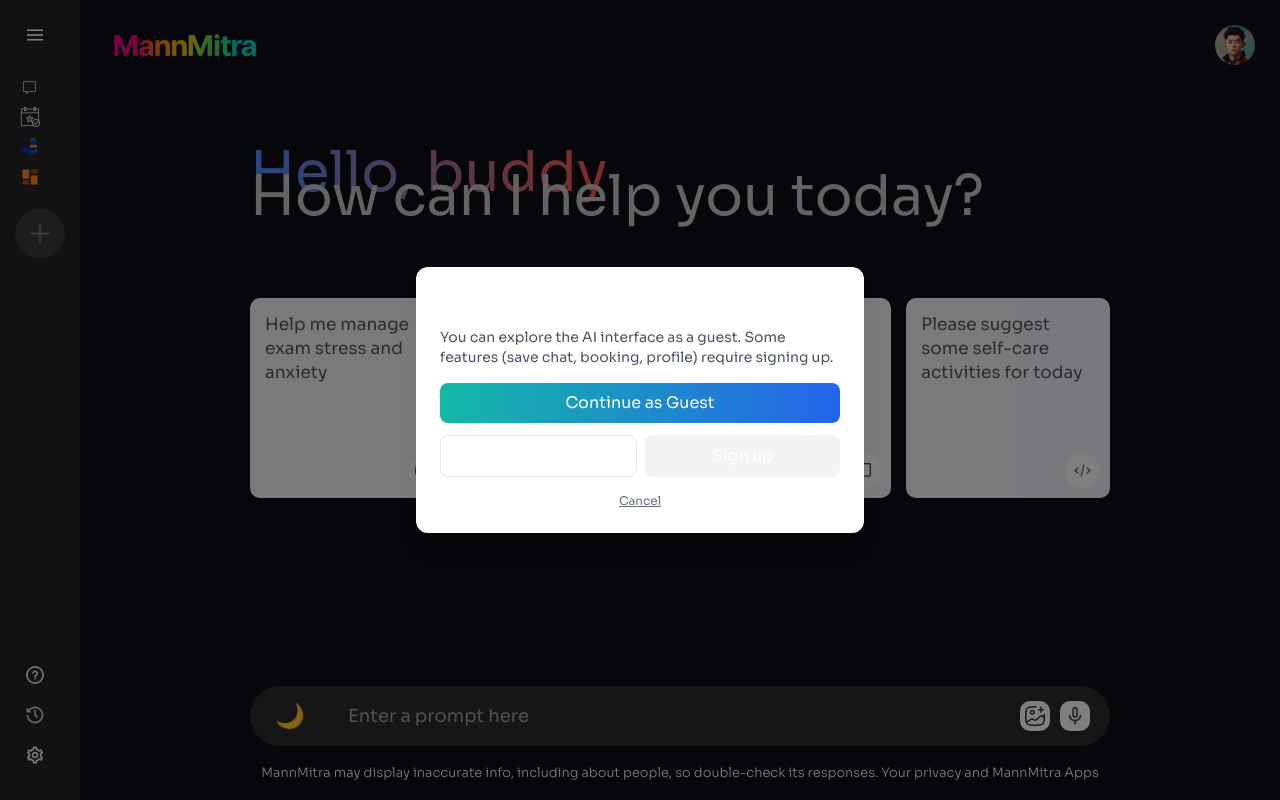
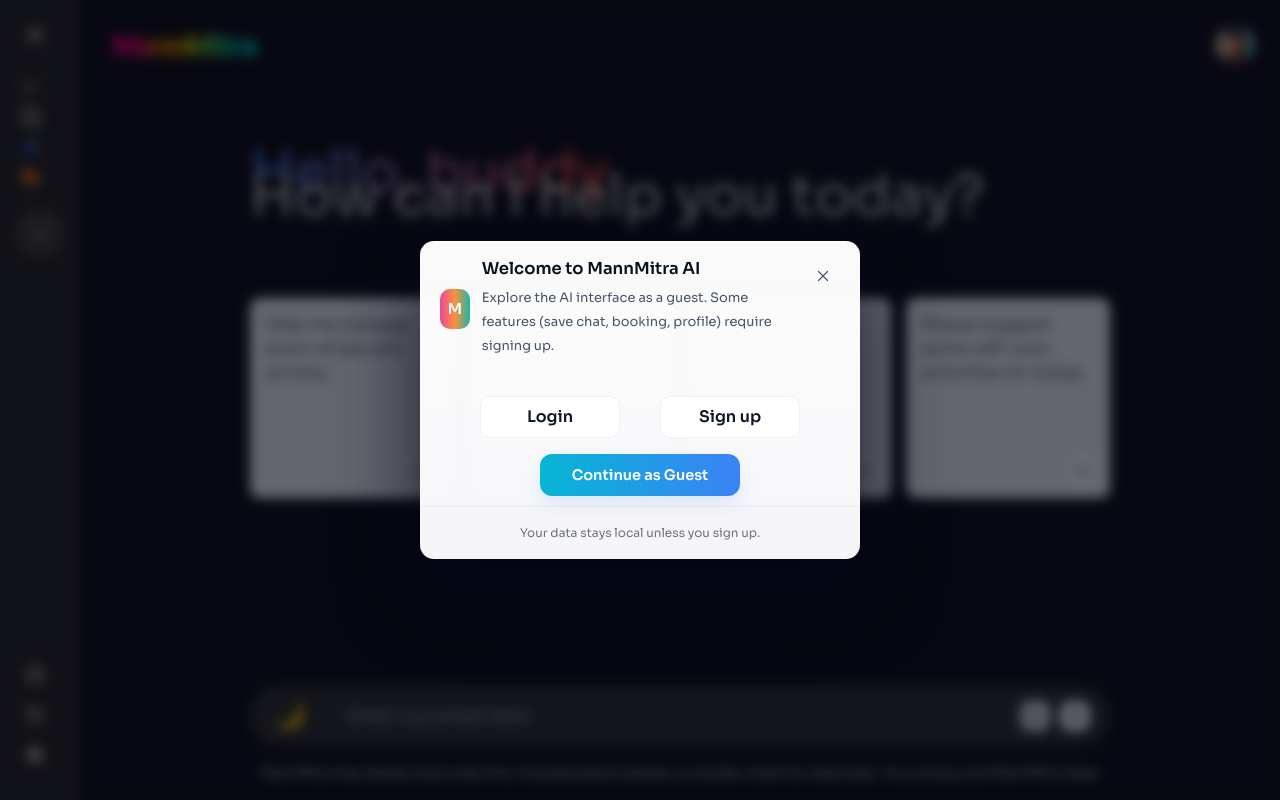
Before and after one commit to AaryanKumar677/mannmitra, a React (Vite) app: page /app in a window 1280 px wide. Built offline with nearby package versions, Linux system fonts and the light colour scheme.

Commit message:
Full update with all recent changes

```diff
--- a/src/ai-interface/AImain.jsx
+++ b/src/ai-interface/AImain.jsx
@@ -6,7 +6,7 @@ import { BrowserRouter as Router } from 'react-router-dom';
 import App from './AIApp.jsx';
 import './Aindex.css';
 import ContextProvider from './context/Context.jsx';
-import { AuthProvider } from '../context/AuthContext'; // <-- correct path
+import { AuthProvider } from '../context/AuthContext';
 
 ReactDOM.createRoot(document.getElementById('root')).render(
   <React.StrictMode>
--- a/src/components/GuestPrompt.jsx
+++ b/src/components/GuestPrompt.jsx
@@ -1,55 +1,259 @@
 // src/components/GuestPrompt.jsx
-import React from "react";
+import React, { useEffect, useRef, useState } from "react";
+import { createPortal } from "react-dom";
 import { useNavigate } from "react-router-dom";
+import { motion } from "framer-motion";
 
-export default function GuestPrompt({ open, onClose }) {
+export default function GuestPrompt({ open, onClose, title = "Welcome to MannMitra AI", description }) {
   const navigate = useNavigate();
-  if (!open) return null;
+  const overlayRef = useRef(null);
+  const primaryRef = useRef(null);
+  const previousActiveRef = useRef(null);
+
+  // hover states for button effects
+  const [primaryHover, setPrimaryHover] = useState(false);
+  const [loginHover, setLoginHover] = useState(false);
+  const [signupHover, setSignupHover] = useState(false);
+
+  const desc = description || "Explore the AI interface as a guest. Some features (save chat, booking, profile) require signing up.";
+
+  useEffect(() => {
+    if (!open) return;
+    previousActiveRef.current = document.activeElement;
+    const t = setTimeout(() => primaryRef.current?.focus(), 40);
+
+    function onKey(e) {
+      if (e.key === "Escape") onClose?.();
+      if (e.key === "Tab") {
+        const focusable = overlayRef.current?.querySelectorAll(
+          'button, [href], input, select, textarea, [tabindex]:not([tabindex="-1"])'
+        ) || [];
+        if (focusable.length === 0) return;
+        const first = focusable[0];
+        const last = focusable[focusable.length - 1];
+        if (e.shiftKey && document.activeElement === first) {
+          e.preventDefault();
+          last.focus();
+        } else if (!e.shiftKey && document.activeElement === last) {
+          e.preventDefault();
+          first.focus();
+        }
+      }
+    }
+
+    window.addEventListener("keydown", onKey);
+    return () => {
+      clearTimeout(t);
+      window.removeEventListener("keydown", onKey);
+      try { previousActiveRef.current?.focus(); } catch (e) {}
+    };
+  }, [open, onClose]);
+
+  const onOverlayMouseDown = (e) => {
+    if (e.target === overlayRef.current) onClose?.();
+  };
 
   const continueAsGuest = () => {
     localStorage.setItem("mann_guest", "1");
-    onClose();
+    onClose?.();
   };
 
-  return (
-    <div className="fixed inset-0 z-50 flex items-center justify-center bg-black/50">
-      <div className="bg-white rounded-xl shadow-xl w-full max-w-md p-6">
-        <h3 className="text-xl font-semibold mb-2">Welcome to MannMitra AI</h3>
-        <p className="text-sm text-gray-600 mb-4">
-          You can explore the AI interface as a guest. Some features (save chat, booking, profile) require signing up.
-        </p>
+  if (!open) return null;
 
-        <div className="flex flex-col gap-3">
+  const overlayStyle = {
+    position: "fixed",
+    inset: 0,
+    display: "flex",
+    alignItems: "center",
+    justifyContent: "center",
+    background: "rgba(6,8,15,0.6)",
+    backdropFilter: "blur(6px) saturate(120%)",
+    zIndex: 99999,
+    padding: 20,
+  };
+
+  const cardStyle = {
+    width: "min(440px, 92%)",
+    borderRadius: 14,
+    overflow: "hidden",
+    background: "linear-gradient(180deg, rgba(255,255,255,0.98), rgba(250,250,253,0.98))",
+    boxShadow: "0 30px 80px rgba(2,6,23,0.72)",
+    color: "#081220",
+    display: "flex",
+    flexDirection: "column",
+  };
+
+  const bodyStyle = { padding: "18px 20px 10px 20px" };
+  const headerRow = { display: "flex", gap: 12, alignItems: "flex-start", justifyContent: "space-between" };
+  const brand = { display: "flex", gap: 12, alignItems: "center" };
+  const badge = {
+    width: 40,
+    height: 40,
+    borderRadius: 10,
+    display: "grid",
+    placeItems: "center",
+    background: "linear-gradient(90deg,#ec4899,#fb923c,#14b8a6)",
+    color: "#fff",
+    fontWeight: 700,
+    fontSize: 15,
+  };
+  const titleStyle = { margin: 0, fontSize: 16.5, fontWeight: 700, lineHeight: 1.18, marginBottom: 8 };
+  const descStyle = { marginTop: 0, marginBottom: 0, color: "#475569", fontSize: 13, maxWidth: 420 };
+
+  const actions = { marginTop: 38, display: "flex", flexDirection: "column", gap: 16 };
+
+
+  const primaryBtnBase = {
+    appearance: "none",
+    border: "none",
+    cursor: "pointer",
+    padding: "9px 12px",
+    borderRadius: 12,
+    fontWeight: 700,
+    fontSize: 14.5,
+    color: "white",
+    width: "min(200px, 72%)",
+    alignSelf: "center",
+    display: "inline-flex",
+    justifyContent: "center",
+    transition: "transform 180ms ease, box-shadow 180ms ease, filter 180ms ease",
+  };
+
+  const primaryBtnStyle = {
+    ...primaryBtnBase,
+    background: primaryHover ? "linear-gradient(90deg,#05a7bd,#2563eb)" : "linear-gradient(90deg,#06b6d4,#3b82f6)",
+    boxShadow: primaryHover ? "0 16px 34px rgba(37,99,235,0.18)" : "0 8px 20px rgba(59,130,246,0.14)",
+    transform: primaryHover ? "translateY(-3px) scale(1.01)" : "translateY(0) scale(1)",
+    outline: "none",
+  };
+
+  const secondaryRow = { display: "flex", gap: 8, justifyContent: "center" };
+  const outlineBtnBase = {
+    padding: "8px 12px",
+    borderRadius: 10,
+    border: "1px solid rgba(15,23,42,0.06)",
+    background: "#fff",
+    cursor: "pointer",
+    fontWeight: 600,
+    color: "#0f172a",
+    transition: "transform 140ms ease, box-shadow 140ms ease, background 140ms ease, color 140ms ease",
+    width: "auto",
+    minWidth: 140,
+    maxWidth: 130,
+    textAlign: "center",
+  };
+
+  const loginStyle = {
+    ...outlineBtnBase,
+    background: loginHover ? "#2563eb" : "#fff",
+    color: loginHover ? "#fff" : "#0f172a",
+    transform: loginHover ? "translateY(-2px)" : "translateY(0)",
+    boxShadow: loginHover ? "0 10px 22px rgba(37,99,235,0.12)" : "none",
+    marginRight: "16px",
+  };
+
+  const signupStyle = {
+    ...outlineBtnBase,
+    background: signupHover ? "#06b6d4" : "#fff",
+    color: signupHover ? "#fff" : "#0f172a",
+    transform: signupHover ? "translateY(-2px)" : "translateY(0)",
+    boxShadow: signupHover ? "0 10px 22px rgba(6,182,212,0.12)" : "none",
+    marginLeft: "16px",
+  };
+
+  const cancelStyle = { marginTop: 6, alignSelf: "center", color: "#64748b", fontSize: 13, background: "transparent", border: "none", cursor: "pointer" };
+  const footer = { padding: "14px 16px", borderTop: "1px solid rgba(15,23,42,0.04)", textAlign: "center", fontSize: 12, color: "#6b7280" };
+
+  const CloseIcon = ({ size = 18 }) => (
+    <svg width={size} height={size} viewBox="0 0 24 24" fill="none" aria-hidden>
+      <path d="M6 6l12 12M6 18L18 6" stroke="#475569" strokeWidth="1.6" strokeLinecap="round" strokeLinejoin="round"/>
+    </svg>
+  );
+
+  const modal = (
+    <div
+      ref={overlayRef}
+      style={overlayStyle}
+      onMouseDown={onOverlayMouseDown}
+      aria-modal="true"
+      role="dialog"
+      aria-labelledby="guest-title"
+      aria-describedby="guest-desc"
+    >
+      <motion.div
+        initial={{ opacity: 0, y: 12, scale: 0.98 }}
+        animate={{ opacity: 1, y: 0, scale: 1 }}
+        exit={{ opacity: 0, y: 8, scale: 0.98 }}
+        transition={{ duration: 0.18, ease: "easeOut" }}
+        style={cardStyle}
+      >
+        <div style={bodyStyle}>
+          <div style={headerRow}>
+            <div style={brand}>
+              <div style={badge} aria-hidden> M </div>
+              <div>
+                <h3 id="guest-title" style={titleStyle}>{title}</h3>
+                <p id="guest-desc" style={descStyle}>{desc}</p>
+              </div>
+            </div>
+
             <button
-            onClick={continueAsGuest}
-            className="w-full py-2 rounded-lg bg-gradient-to-r from-teal-500 to-blue-600 text-white font-medium"
+              onClick={onClose}
+              aria-label="Close"
+              style={{ background: "transparent", border: "none", cursor: "pointer", padding: 8, borderRadius: 8 }}
             >
-            Continue as Guest
+              <CloseIcon />
             </button>
+          </div>
 
-          <div className="flex gap-2">
+          <div style={actions}>
+            <div style={secondaryRow}>
               <button
                 onClick={() => navigate("/login")}
-              className="flex-1 py-2 rounded-lg border border-gray-200"
+                onMouseEnter={() => setLoginHover(true)}
+                onMouseLeave={() => setLoginHover(false)}
+                style={loginStyle}
               >
                 Login
               </button>
+
               <button
                 onClick={() => navigate("/signup")}
-              className="flex-1 py-2 rounded-lg bg-gray-100 hover:bg-gray-200"
+                onMouseEnter={() => setSignupHover(true)}
+                onMouseLeave={() => setSignupHover(false)}
+                style={signupStyle}
               >
                 Sign up
               </button>
             </div>
 
             <button
-            onClick={() => { localStorage.removeItem("mann_guest"); onClose(); }}
-            className="mt-1 text-xs text-gray-500 underline"
+              ref={primaryRef}
+              onClick={continueAsGuest}
+              onMouseEnter={() => setPrimaryHover(true)}
+              onMouseLeave={() => setPrimaryHover(false)}
+              style={primaryBtnStyle}
+            >
+              Continue as Guest
+            </button>
+
+            {/* <div style={{ display: "flex", justifyContent: "center" }}>
+              <button
+                onClick={() => { localStorage.removeItem("mann_guest"); onClose?.(); }}
+                style={cancelStyle}
               >
                 Cancel
               </button>
+            </div> */}
           </div>
         </div>
+
+        <div style={footer}>
+          Your data stays local unless you sign up.
+        </div>
+      </motion.div>
     </div>
   );
+
+  return createPortal(modal, document.body);
 }
```
Lines whose indentation alone changed are shown as unchanged.
